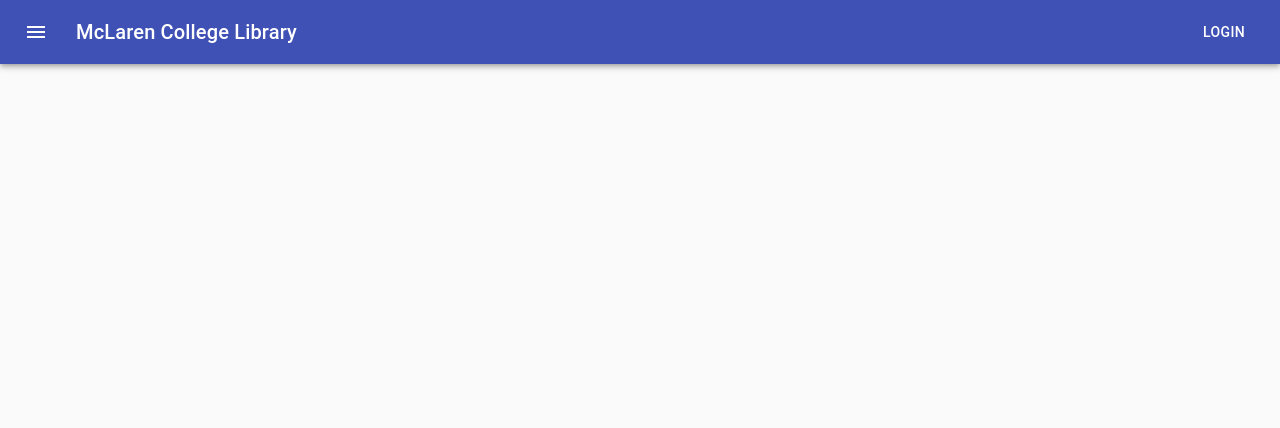
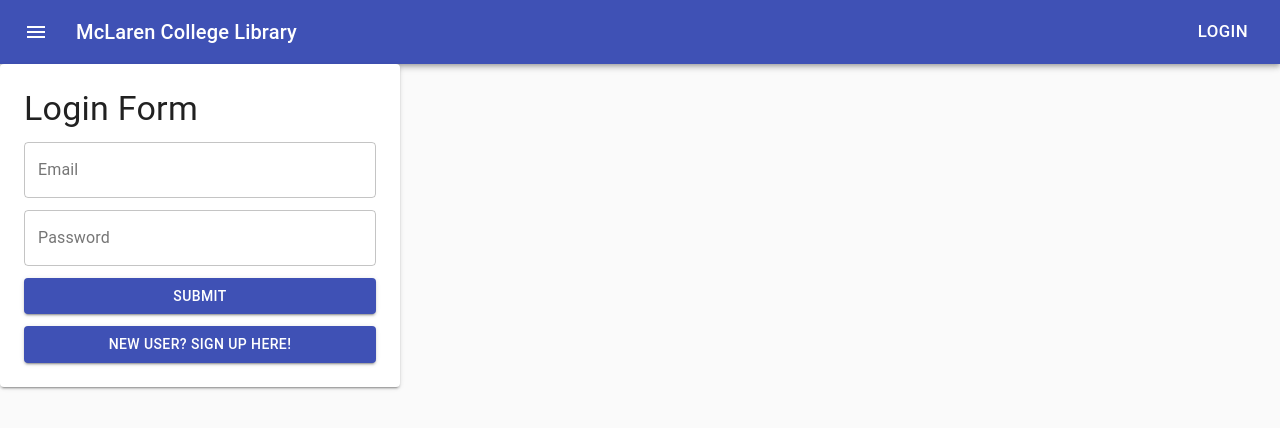
Before and after one commit to nithyaasworld/library-mgnt-frontend, a React (Create React App) app: page /login in a window 1280 px wide. Shown: the top 428 px of the page. Built offline with nearby package versions, Linux system fonts and the light colour scheme.

Commit message:
updated get book method

```diff
--- a/package.json
+++ b/package.json
@@ -8,6 +8,8 @@
     "@testing-library/jest-dom": "^5.13.0",
     "@testing-library/react": "^11.2.7",
     "@testing-library/user-event": "^12.8.3",
+    "axios": "^0.21.1",
+    "jwt-decode": "^3.1.2",
     "react": "^17.0.2",
     "react-dom": "^17.0.2",
     "react-router-dom": "^5.2.0",
--- a/src/App.js
+++ b/src/App.js
@@ -13,11 +13,15 @@ import {
   Toolbar,
   Typography,
 } from "@material-ui/core";
-import { Book, Category, Menu, People } from "@material-ui/icons";
+import { Book, Category, Menu, People, PlayCircleFilledWhiteTwoTone } from "@material-ui/icons";
 import React, { useState } from "react";
 import { BrowserRouter as Router, Route, Link, Switch } from "react-router-dom";
 import BooksList from "./components/BooksList";
+import Login from "./components/Login";
 import SignUp from "./components/SignUp";
+import CategoryList from "./components/CategoryList";
+import setupInterceptors from "./interceptors";
+import {useHistory} from 'react-router-dom';
 
 const useStyles = makeStyles((theme) => ({
   root: {
@@ -32,10 +36,17 @@ const useStyles = makeStyles((theme) => ({
   list: {
     width: 250,
   },
+  login: {
+    textDecoration: 'none',
+    color: 'white',
+    fontSize: '1.2em',
+  }
 }));
 export default function App() {
+  let history = useHistory();
+  setupInterceptors(history);
   return (
-    <Router>
+    // <Router>
       <Wrapper>
         <Switch>
           <Route exact path="/">
@@ -45,7 +56,7 @@ export default function App() {
             <BooksList />
           </Route>
           <Route exact path="/categories">
-            List of Categories
+            <CategoryList />
           </Route>
           <Route exact path="/members">
             List of Members
@@ -56,9 +67,12 @@ export default function App() {
           <Route exact path="/signup">
             <SignUp/>
           </Route>
+          <Route exact path="/login">
+            <Login/>
+          </Route>
         </Switch>
       </Wrapper>
-    </Router>
+    // </Router>
   );
 }
 function Wrapper(props) {
@@ -83,7 +97,7 @@ function Wrapper(props) {
           <Typography variant="h6" className={classes.title}>
             McLaren College Library
           </Typography>
-          <Button color="inherit">Login</Button>
+          <Button><Link to="/login" className={classes.login} color="inherit">Login</Link> </Button>
         </Toolbar>
       </AppBar>
       <React.Fragment>
--- a/src/components/BooksList.jsx
+++ b/src/components/BooksList.jsx
@@ -12,18 +12,44 @@ import {
 import { Delete } from "@material-ui/icons";
 import { useEffect, useState } from "react";
 import DeleteConfirmationDialog from "./DeleteConfirmationDialog";
+import axios from 'axios';
 
 const url = "http://localhost:3300/books";
 export default function BooksList() {
   let [loading, setLoading] = useState(true);
   const [books, setBooks] = useState([]);
   let [itemToDelete, setItemToDelete] = useState([]);
+  let [error, setError] = useState("");
 
   let getBooks = async () => {
-    let response = await fetch(url);
-    let data = await response.json();
-    setBooks(data);
-    setLoading(false);
+
+    // let response = await fetch(url,{
+    //   headers: { "Content-Type": "application/json", "Authorization": "Bearer " + localStorage.getItem("libraryJWT") },
+    // });
+    // let data = await response.json();
+    // setBooks(data);
+    // setLoading(false);
+    await axios.get(url)
+    // await fetch(url, {
+    //   headers: {
+    //     "Content-Type": "application/json",
+    //     "Authorization": "Bearer " + localStorage.getItem("libraryJWT"),
+    //   },
+    // })
+      .then((response) => {
+        if(response.status === 403){
+          throw response;
+        }else {
+          console.log("reached line 42");
+        setError("");
+        setBooks(response.data);
+        setLoading(false);
+      }})
+      .catch((err) => {
+        console.log("error block of get-books executed: ", err.statusText);
+        setLoading(false);
+        setError(err.statusText);
+      });
   };
   useEffect(() => {
     getBooks();
@@ -42,7 +68,7 @@ export default function BooksList() {
           <CircularProgress />
         ) : (
           <List>
-            {books.map((book) => (
+            {books && books.map((book) => (
               <ListItem key={book.title}>
                 <ListItemText
                   primary={book.title}
@@ -59,7 +85,7 @@ export default function BooksList() {
             ))}
           </List>
         )}
-        {itemToDelete.length > 0 && (
+        {itemToDelete && itemToDelete.length > 0 && (
           <DeleteConfirmationDialog
             bookID={itemToDelete[0]}
             bookTitle={itemToDelete[1]}
@@ -67,6 +93,9 @@ export default function BooksList() {
             deleteBooks={deleteBooks}
           />
         )}
+        {error !== "" && (
+          <p style={{ color: "red" }}>{error}</p>
+        )}
       </Paper>
     </Container>
   );
--- /dev/null
+++ b/src/components/CategoryList.jsx
@@ -0,0 +1,10 @@
+export default function CategoryList(){
+    // let [categoryList, setCategoryList] = useState([]);
+    // let CategoryAPI = "http://localhost:3300/Category"
+    // useEffect(async ()=>{
+    //     await fetch()
+    // },[]);
+    return (
+        <div className="category-container">you are in Category</div>
+    )
+}
--- /dev/null
+++ b/src/components/Login.jsx
@@ -0,0 +1,88 @@
+import {
+  Button,
+  TextField,
+  Typography,
+  Paper,
+  makeStyles,
+} from "@material-ui/core";
+import { useState } from "react";
+import { Link } from "react-router-dom";
+const useStyles = makeStyles({
+  container: {
+    display: "flex",
+    flexDirection: "column",
+    gap: "12px",
+    padding: "24px",
+    maxWidth: "400px",
+  },
+});
+
+export default function Login() {
+  let [email, setEmail] = useState("");
+  let [password, setPassword] = useState("");
+  let [error, setError] = useState("");
+  let classes = useStyles();
+
+  const loginUrl = "http://localhost:3300/auth/login";
+  const onFormSubmit = async () => {
+    await fetch(loginUrl, {
+      method: "post",
+      body: JSON.stringify({
+        email,
+        password,
+      }),
+      headers: { "Content-Type": "application/json" },
+    })
+      .then((resp) => resp.json()).then((data) => {
+        setError("");
+        localStorage.setItem("library_access_token", data["access_token"]);
+        localStorage.setItem("library_refresh_token", data["refresh_token"]);
+        console.log("access token is: ", localStorage.getItem("library_access_token"));
+        console.log("refresh token is: ", localStorage.getItem("library_refresh_token"));
+        window.location.href = "http://localhost:3000/books";
+      })
+      .catch((err) => {
+        console.log("error", err);
+        setError(err.message);
+      });
+  };
+  return (
+    <Paper elevation={2} className={classes.container}>
+      <Typography variant="h4">Login Form</Typography>
+      <TextField
+        value={email}
+        onChange={(e) => setEmail(e.target.value)}
+        label="Email"
+        name="email"
+        variant="outlined"
+        type="email"
+      />
+      <TextField
+        value={password}
+        onChange={(e) => setPassword(e.target.value)}
+        label="Password"
+        type="password"
+        name="password"
+        variant="outlined"
+      />
+      <Button
+        onClick={onFormSubmit}
+        variant="contained"
+        color="primary"
+        style={{ cursor: "pointer" }}
+      >
+        Submit
+      </Button>
+      <Button variant="contained" color="primary" style={{ cursor: "pointer" }}>
+        <Link to="/signup" style={{ textDecoration: "none", color: "white" }}>
+          New User? Sign Up here!
+        </Link>
+      </Button>
+      {error && (
+        <Typography variant="p" style={{ color: "red" }}>
+          {error}
+        </Typography>
+      )}
+    </Paper>
+  );
+}
--- a/src/components/SignUp.jsx
+++ b/src/components/SignUp.jsx
@@ -25,6 +25,7 @@ export default function SignUp() {
   const [email, setEmail] = useState("");
   const [loading, setLoading] = useState(false);
   const [image, setImage] = useState("");
+  const [error, setError] = useState("");
 
   let classes = useStyles();
   const signUpUrl = "http://localhost:3300/auth/signup";
@@ -34,18 +35,25 @@ export default function SignUp() {
     formData.append("name", userName);
     formData.append("password", password);
     formData.append("email", email);
+    formData.append("profilePic", image);
 
+    for(var pair of formData.entries()) {
+      console.log(pair[0]+ ', '+ pair[1]);
+   }
     await fetch(signUpUrl, {
       method: "POST",
-      body: JSON.stringify({
-        userName,
-        email,
-        password,
-        profilePic: image,
-      }),
-      headers: {
-        "Content-Type": "application/json",
-      },
+      body: formData,
+      // headers: {
+      //   "Content-Type": "multipart/form-data",
+      // },
+    }).then((resp)=> resp.json()).then((data) => {
+      setError("");
+      localStorage.setItem("library_access_token", data['access_token']);
+      localStorage.setItem("library_refresh_token", data["refresh_token"]);
+      console.log("access token is: ", localStorage.getItem("library_access_token"));
+      console.log("refresh token is: ", localStorage.getItem("library_refresh_token"));
+    }).catch((err)=> {
+      setError(err);
     });
     // let result = await response.json();
     // console.log(result);
@@ -92,7 +100,7 @@ export default function SignUp() {
         type="file"
         name="profilePic"
         onChange={(e) => {
-                  console.log(e.target.files);
+          console.log(e.target.files[0]);
           setImage(e.target.files[0]);
         }}
       />
@@ -112,6 +120,7 @@ export default function SignUp() {
       >
         Submit
       </Button>
+      {error.length > 0 && <Typography variant="h4">Sign Up</Typography>}
       {/* </form> */}
     </Paper>
   );
--- a/src/index.js
+++ b/src/index.js
@@ -2,5 +2,6 @@ import React from 'react';
 import ReactDOM from 'react-dom';
 import './index.css';
 import App from './App';
+import {BrowserRouter as Router} from 'react-router-dom';
 
-ReactDOM.render(<App />,document.getElementById('root'));
+ReactDOM.render(<Router ><App /></Router>, document.getElementById('root'));
--- /dev/null
+++ b/src/interceptors.js
@@ -0,0 +1,48 @@
+import axios from 'axios';
+import jwt_decode from "jwt-decode";
+
+export default function setupInterceptors(history){
+    axios.defaults.baseURL = "http://localhost:3300";
+    axios.interceptors.request.use(function(req){
+        console.log(req.method, req.url);
+        let accessToken= localStorage.getItem("library_access_token");
+        console.log({accessToken});
+        if(!accessToken ){
+            console.log("Access Token Not found");
+        }
+        else {
+            req.headers["authorization"] = "Bearer " + accessToken;
+        }
+        return req;
+    }, function(error){
+        console.log("Error: ", error.message)
+        return Promise.reject(error);
+    })
+    axios.interceptors.response.use(function (response){
+        return response;
+    }, function async(error){
+        console.log('Error', error.response.status);
+        let {status} = error.response;
+        const originalRequest = error.config;
+        if(status === 403){
+            if(localStorage.getItem("library_refresh_token")){
+                let refreshToken = localStorage.getItem("library_refresh_token");
+                let decoded = jwt_decode(refreshToken);
+                console.log('decoded is: ', decoded);
+                fetch("http://localhost:3300/auth/token", {
+                    method: 'post',
+                    headers: {'Content-Type':  'application/json'},
+                    body: JSON.stringify({"email": decoded.email, "token": refreshToken })
+                }).then(resp => {
+                    if(resp.status === 403 || resp.status === 401){
+                        console.log("I am here");
+                        history.replace('/login');
+                    }else if(resp.status === 201){
+                         resp.json().then(result => console.log(result));
+                    }
+                })
+            }
+        }
+        return Promise.reject(error);
+    })
+}
```
Also changed, not shown: src/components/AppBar.jsx (deleted), 1 other file (tests, documents, lock files or other folders). Lines whose indentation alone changed are shown as unchanged.
